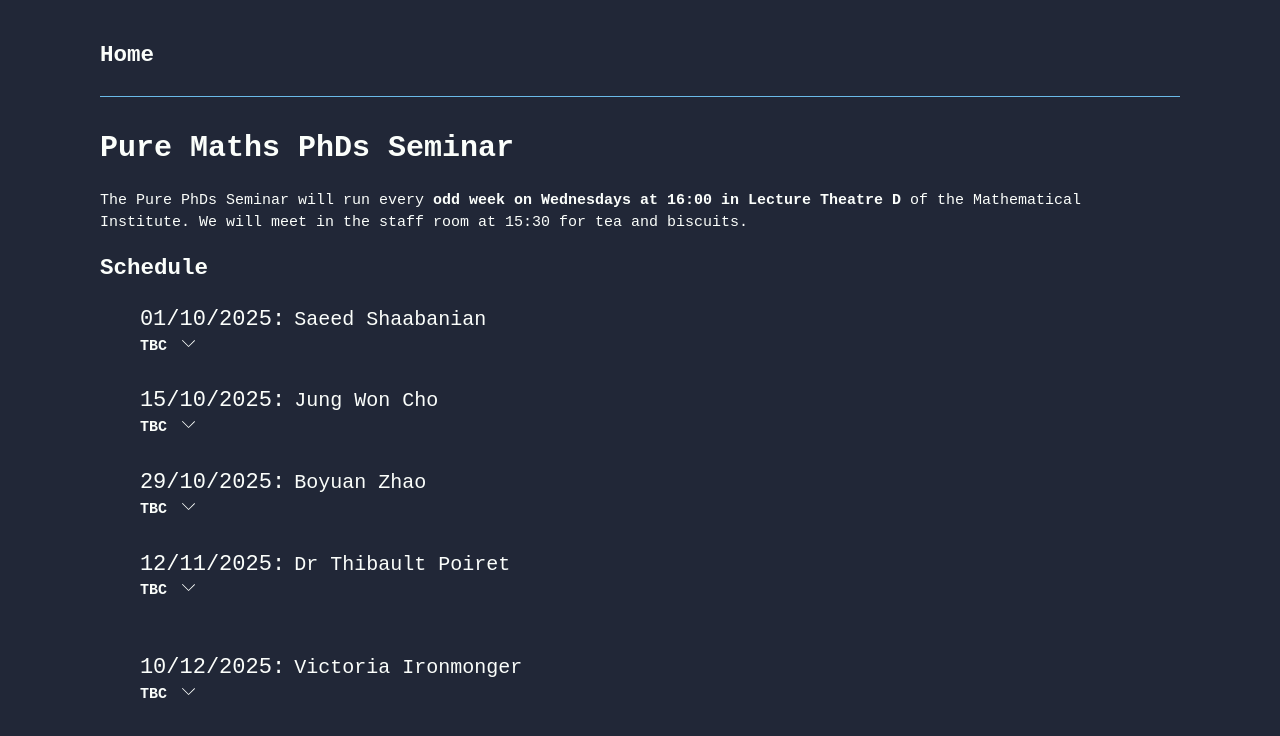
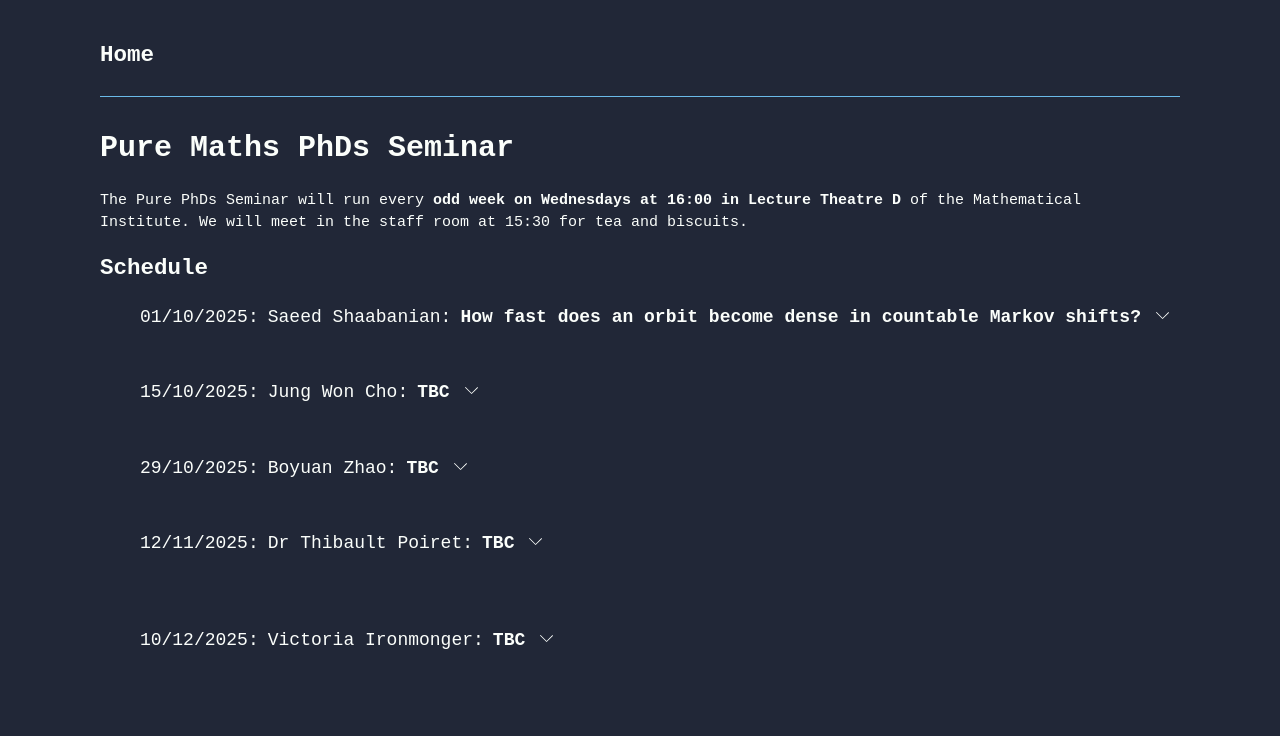
Before and after one commit to AnadeOre/anadeore.github.io, a Next.js app: page /purephd in a window 1280 px wide. Shown: the top 736 px of the page. Built offline with nearby package versions, Linux system fonts and the light colour scheme.

Commit message:
update pure phd seminar

```diff
--- a/src/app/purephd/SchedulePPS.jsx
+++ b/src/app/purephd/SchedulePPS.jsx
@@ -14,11 +14,10 @@ const Schedule = ({time, title, abstract, slides, speaker}) => {
     <li key={title}>
       <div>
         <span className={stylesPPS.times}>{time}:</span>{' '}
-        <span className={stylesPPS.speaker}>{speaker}</span>
-      </div>
+        <span className={stylesPPS.speaker}>{speaker}:</span>
         <span>{'   '}</span>
-      <b>{title}</b>
-      <span>{'   '}</span>
+        <b className={stylesPPS.speaker}>{title}</b>
+        <span>{'   '}</span>{' '}
         {abstract !== undefined ? (
           <>
             <button
@@ -36,6 +35,8 @@ const Schedule = ({time, title, abstract, slides, speaker}) => {
         ) : (
           ''
         )}
+      </div>
+
       {/* (
       {slides && (
         <Link href={slides} target='_blank' className='linkDecor'>
--- a/src/app/purephd/page.jsx
+++ b/src/app/purephd/page.jsx
@@ -28,8 +28,8 @@ const Page = () => {
         <Schedule
           time='01/10/2025'
           speaker='Saeed Shaabanian'
-          title='TBC'
-          abstract='TBC'
+          title='How fast does an orbit become dense in countable Markov shifts?'
+          abstract='Consider a set consisting of countable sequences over the alphabet of natural numbers. We assume a dynamic on this set given by the shift map, which moves each component of a sequence one step to the left. By the orbit of a point, we mean the iterations of the shift map on that point. It has long been known that such orbits become dense in the system; however, in this talk, we will explore the question of the rate at which this denseness occurs.'
           // slides='/'
         />
         <br />
--- a/src/app/purephd/stylesPPS.module.css
+++ b/src/app/purephd/stylesPPS.module.css
@@ -1,12 +1,12 @@
 .times {
-  font-size: 22px;
+  font-size: 18px;
 }
 .ul {
   list-style-type: circle;
 }
 
 .speaker {
-  font-size: 20px;
+  font-size: 18px;
 }
 
 .timesFood {
```
Lines whose indentation alone changed are shown as unchanged.
